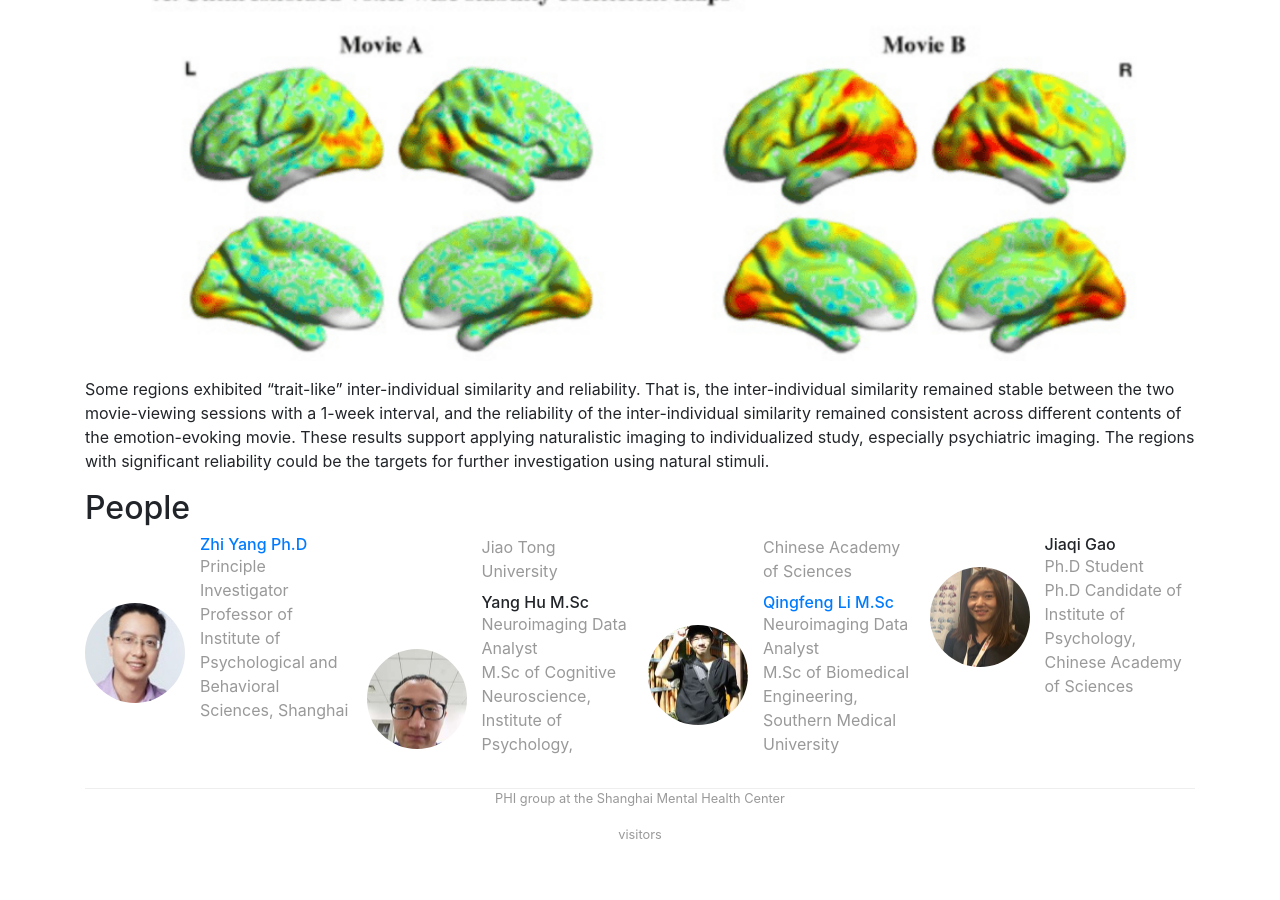
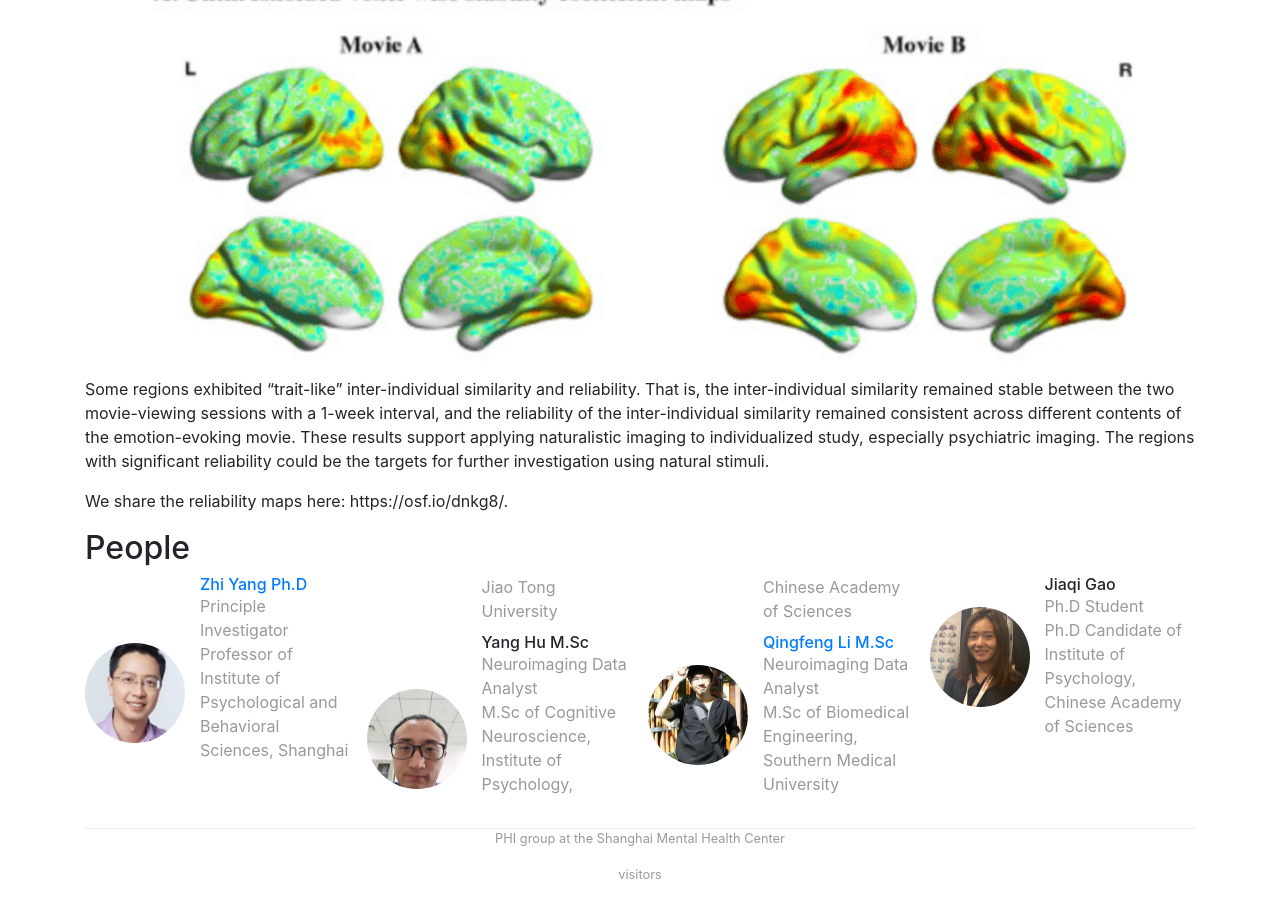
Before and after one commit to PHI-group/phi-group.github.io, a Jekyll site: the page built from _projects/project-4.md, in a window 1280 px wide and 900 px high, scrolled down 2793 px. Built offline with Jekyll 4.4.1, drawn with Linux system fonts in a browser that asks for light colours; comment, search, counter and statistics services are not loaded; before the commit the page ends 3653 px from its top, so only the background shows below that.

Commit message:
updated Gao's paper's share data

```diff
--- a/_projects/project-4.md
+++ b/_projects/project-4.md
@@ -43,3 +43,5 @@ We further examined the reliability of the naturalistic imaging paradigm in repr
 <p align="center"><img style="width:90%" src="/img/projpic/reliability_nv.png"></p>
 
 Some regions exhibited “trait-like” inter-individual similarity and reliability. That is, the inter-individual similarity remained stable between the two movie-viewing sessions with a 1-week interval, and the reliability of the inter-individual similarity remained consistent across different contents of the emotion-evoking movie. These results support applying naturalistic imaging to individualized study, especially psychiatric imaging. The regions with significant reliability could be the targets for further investigation using natural stimuli.
+
+We share the reliability maps here: https://osf.io/dnkg8/.
```
Also changed, not shown: _publications/highlight-6.md (+1 -0 lines).
